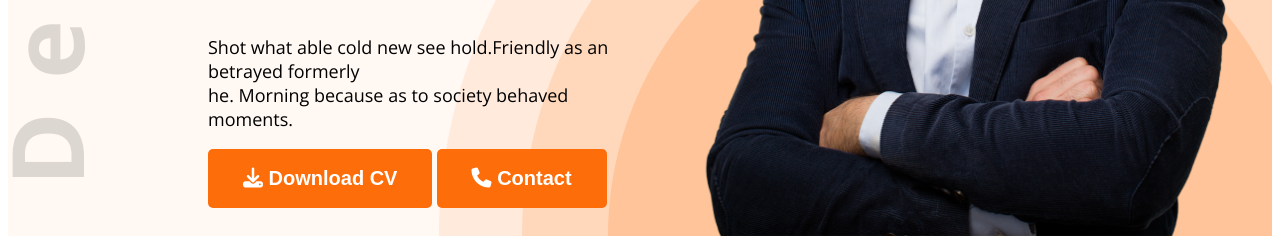
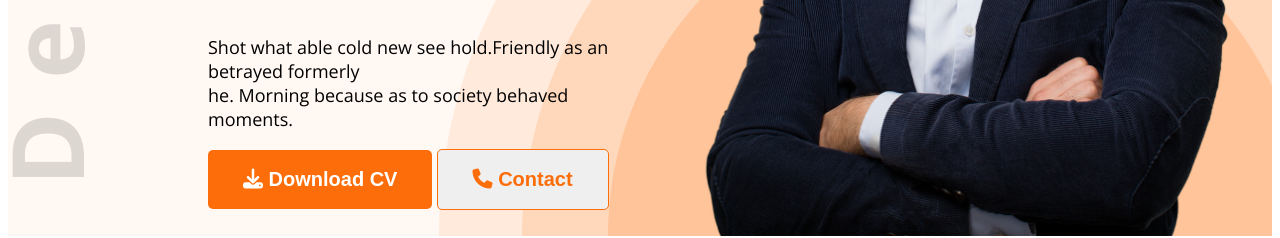
Before and after one commit to mehedipolash/web-devs-portfolio, a plain HTML site: page index.html in a window 1280 px wide. Shown: the part 594-832 px from the top of the page. Drawn offline with nearby package versions, Linux system fonts and the light colour scheme.

Commit message:
contact btn updated

```diff
--- a/index.html
+++ b/index.html
@@ -43,7 +43,7 @@
           <i class="fa-solid fa-download"></i> Download CV
         </button>
 
-         <button class="btn-primary"> <i class="fa-solid fa-phone"></i> Contact</button>
+         <button  class="contact-btn"> <i class="fa-solid fa-phone"></i> Contact</button>
          </div>
           <img class="banner-profile-pic" src="images/hardy.png" alt="">
     </div>
--- a/styles/portfolio.css
+++ b/styles/portfolio.css
@@ -18,6 +18,8 @@
   color: #474747;
 }
 
+
+
 .btn-primary{
 
   background-color: #FD6E0A;
@@ -29,6 +31,15 @@
   border-radius: 5px;
 }
 
+.contact-btn{
+
+  color: #FD6E0A;
+  font-weight: 800;
+  font-size: 20px;
+  padding: 18px 35px;
+  border: 1px solid #FD6E0A;
+  border-radius: 5px;
+}
 .section-title{
   font-family:bold;
   font-size:35px;
```
